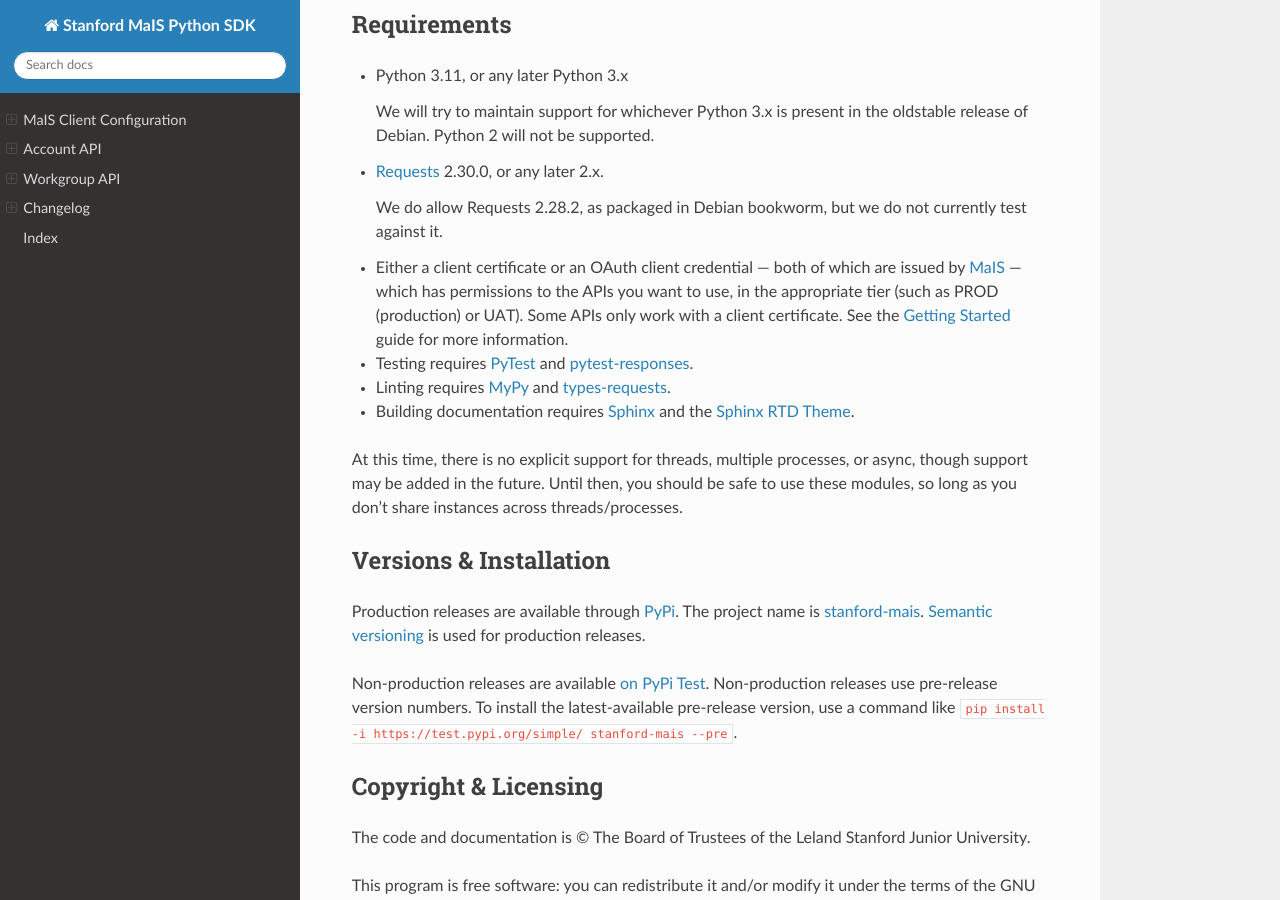
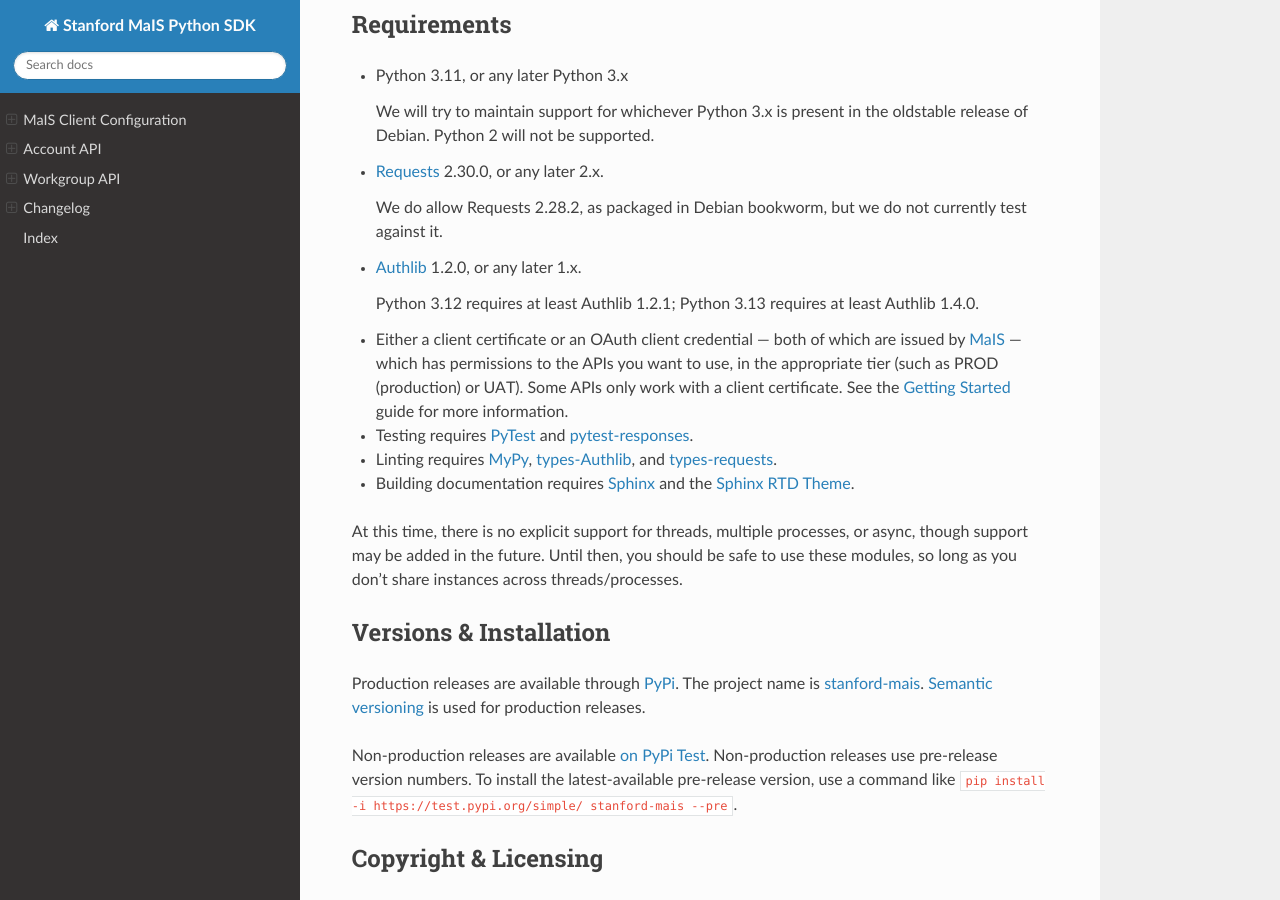
Before and after one commit to stanford-rc/mais-apis-python, a Sphinx documentation site: the page built from docs/index.rst, in a window 1280 px wide and 900 px high, scrolled down 2731 px. Built offline with Sphinx 7.4.7 and the Read the Docs theme 3.1.0, drawn with Linux system fonts in a browser that asks for light colours.

Commit message:
Use Authlib for OAuth stuff
Related to #49, use Authlib as our OAuth client.  There are a few
reasons for this:

* It is able to handle the OAuth client work.

* It can automatically refresh our access token.

* It exists as a package in Debian oldstable (currently Debian bookworm).

* It can integrate with Requests, so we can keep using our existing
  Session-based logic.

The latest version in Debian oldstable (Debian bookworm) is based on Authlib
1.2.0.  That should be OK, though if future tests reveal problems, we'll need
to revisit that.

Typeshed has a package for Authlib types; we'll also rely on that.

This changes updates pyproject.toml to add Authlib, and types-Authlib.  Tox
minimal and latest specs are also added.

Code-wise, authlib is added to the client's user-agent.  This also requires a
test change.

Docs-wise, Authlib is added to the Intersphinx configuration.

This change updates the README to reflect the new dependency.

```diff
--- a/README.rst
+++ b/README.rst
@@ -179,6 +179,11 @@
   We do allow Requests 2.28.2, as packaged in Debian bookworm, but we do not
   currently test against it.
 
+* `Authlib`_ 1.2.0, or any later 1.x.
+
+  Python 3.12 requires at least Authlib 1.2.1; Python 3.13 requires at least
+  Authlib 1.4.0.
+
 * Either a client certificate or an OAuth client credential — both of which are
   issued by `MaIS`_ — which has permissions to the APIs you want to use, in the
   appropriate tier (such as PROD (production) or UAT).  Some APIs only work
@@ -188,7 +193,8 @@
 * Testing requires `PyTest <https://docs.pytest.org/en/latest/>`_ and
   `pytest-responses <https://pypi.org/project/pytest-responses/>`_.
 
-* Linting requires `MyPy <http://www.mypy-lang.org/>`_ and `types-requests
+* Linting requires `MyPy <http://www.mypy-lang.org/>`_, `types-Authlib
+  <https://pypi.org/project/types-Authlib/>`_, and `types-requests
   <https://pypi.org/project/types-requests/>`_.
 
 * Building documentation requires `Sphinx <http://www.sphinx-doc.org/>`_ and
@@ -200,6 +206,7 @@
 threads/processes.
 
 .. _Requests: https://requests.readthedocs.io/
+.. _Authlib: https://authlib.org/
 .. _MaIS: https://uit.stanford.edu/team/mais
 .. _Getting Started: https://uit.stanford.edu/developers/apis/getting-started
 
--- a/docs/conf.py
+++ b/docs/conf.py
@@ -43,6 +43,7 @@
 
 # Intersphinx mappings
 intersphinx_mapping: dict[str, tuple[str, None | tuple[str, tuple[str | None, ...]]]] = {
+    'authlib': ('https://docs.authlib.org/en/stable/', None),
     'python': ('https://docs.python.org/3', None),
     'pytz': ('https://pythonhosted.org/pytz/', None),
     'requests': ('https://docs.python-requests.org/en/latest/', None),
--- a/pyproject.toml
+++ b/pyproject.toml
@@ -39,6 +39,7 @@
 
 requires-python = ">=3.11, <4.0"
 dependencies = [
+    "Authlib >=1.2.0, <2.0",
     "requests >=2.28.2, <3.0",
 ]
 
@@ -51,6 +52,7 @@
 test = [
     "coverage >= 5.3",
     "mypy >= 1.0.0",
+    "types-Authlib",
     "types-requests",
     "pytest >=8.4.1, <9.2.0",
     "pytest-cov",
@@ -115,6 +117,7 @@
 [tool.tox.env_run_base]
 deps = [
     "mypy >=0.910, <1.0",
+    "types-Authlib",
     "types-requests",
     "pytest >=8.4.1, <9.1.0",
     "pytest-cov >=4.0.0",
@@ -128,12 +131,14 @@
 
 [tool.tox.env.minimal]
 deps = [
+    "Authlib==1.2.0",
     "requests==2.30.0",
     "setuptools==66.1.1",
 ]
 
 [tool.tox.env.latest]
 deps = [
+    "Authlib <2.0",
     "requests >2.32.5, <3.0",
     "setuptools >=80.9.0",
 ]
```
Also changed, not shown: 2 other files.
